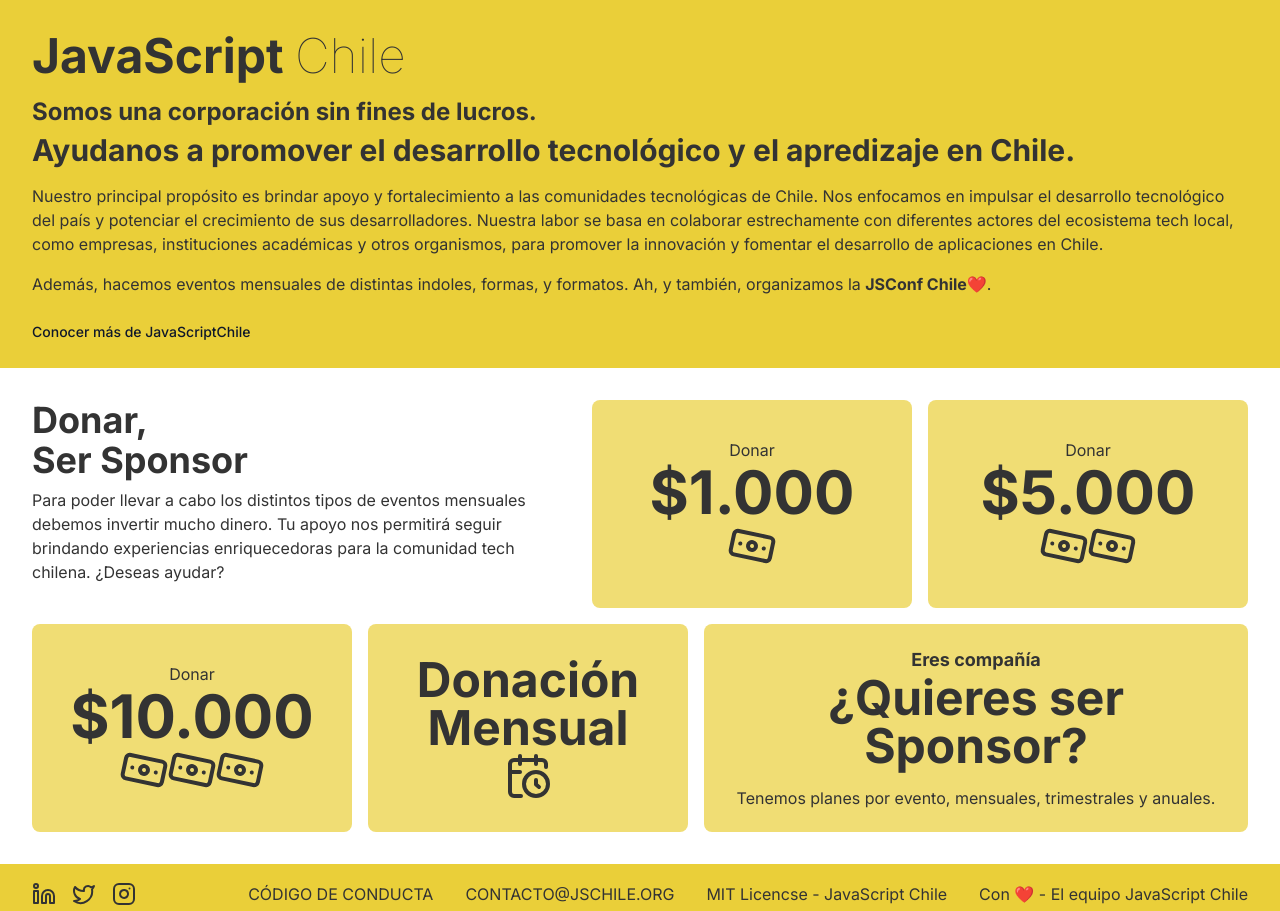
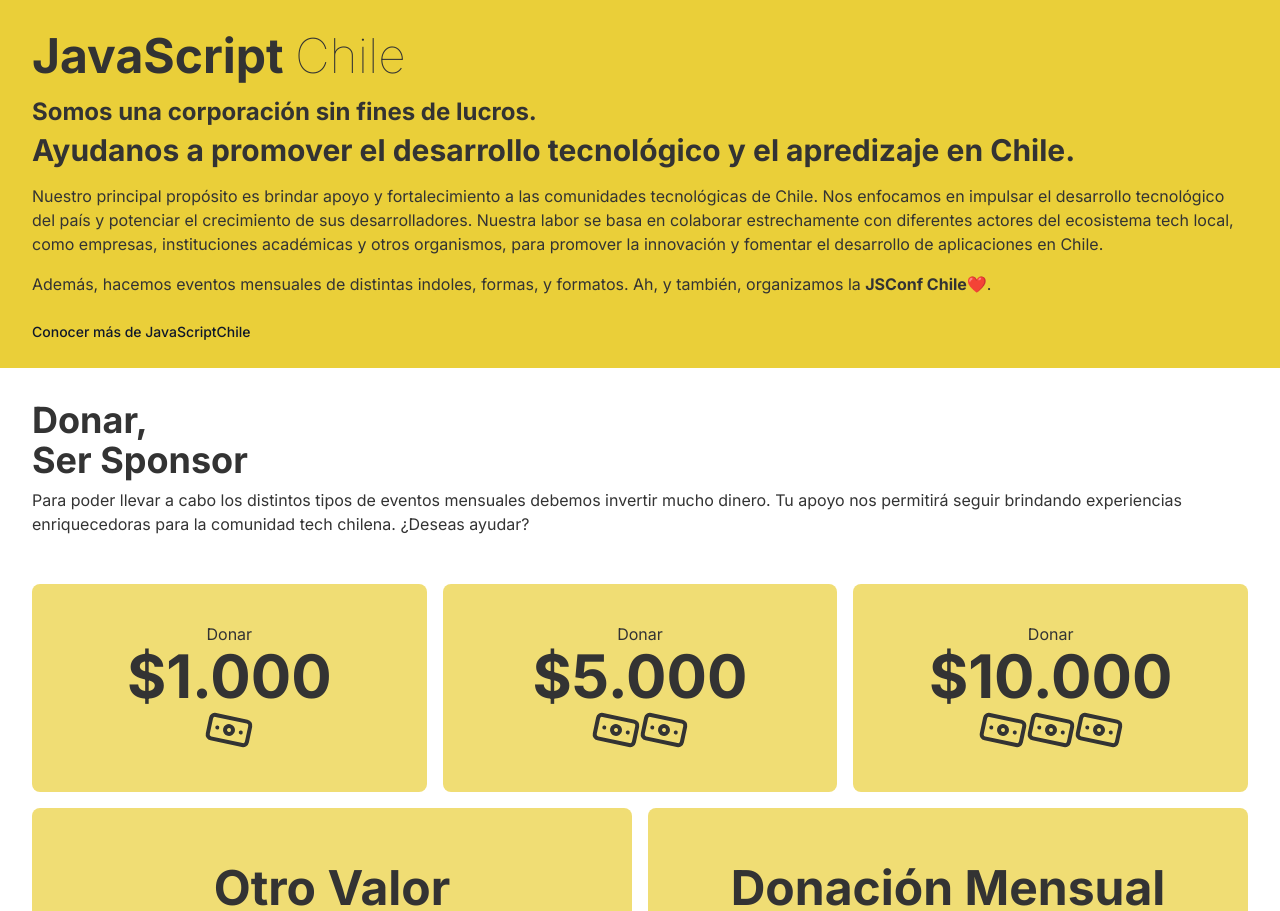
Before and after one commit to JSConfCL/getfunds, a Next.js app: page / in a window 1280 px wide. Shown: the top 911 px of the page. Built offline with nearby package versions, Linux system fonts and the light colour scheme.

Commit message:
feat: allow custom value donation (#6)

```diff
--- a/src/app/page.tsx
+++ b/src/app/page.tsx
@@ -1,5 +1,5 @@
 import Link from 'next/link'
-import { Banknote, CalendarClock } from 'lucide-react';
+import { Banknote, CalendarClock, Wallet } from 'lucide-react';
 
 import { buttonVariants } from "@/components/ui/button"
 
@@ -51,7 +51,7 @@
   {
     id: '1Luka',
     title: '1 Luca',
-    size: 'lg:col-span-3',
+    size: 'lg:col-span-4',
     amount: 1000,
     href: "https://mpago.la/1RX3F29",
     icon: <Banknote className="inline rotate-12 transition group-hover:rotate-45" size={48} />
@@ -59,7 +59,7 @@
   {
     id: '5Lukas',
     title: '5 Lucas',
-    size: 'lg:col-span-3',
+    size: 'lg:col-span-4',
     amount: 5000,
     href: "https://mpago.la/1jvHK63",
     icon: (
@@ -72,9 +72,9 @@
   {
     id: '10Lukas',
     title: '10 Lucas',
-    size: 'lg:col-span-3',
+    size: 'lg:col-span-4',
     amount: 10000,
-    href: "http://mpago.la/2a4gTpv",
+    href: "https://mpago.la/2a4gTpv",
     icon: (
       <>
         <Banknote className="inline rotate-12 transition group-hover:rotate-45" size={48} />
@@ -84,15 +84,23 @@
     )
   },
   {
+    id: 'Otro Valor',
+    title: 'Otro Valor',
+    size: 'lg:col-span-6',
+    href: "https://link.mercadopago.cl/jscl",
+    icon: <Wallet className="inline rotate-12 transition group-hover:-rotate-45" size={48} />
+  },
+  {
     id: 'DonaciónMensual',
     title: 'Donación Mensual',
-    size: 'lg:col-span-3',
+    size: 'lg:col-span-6',
     amount: null,
     href: "https://www.mercadopago.cl/subscriptions/checkout?preapproval_plan_id=2c93808489cf38670189d2bb9af20176",
     icon: <CalendarClock className="inline transition group-hover:rotate-12" size={48} />
-  }, {
+  },
+  {
     href: "mailto:contacto@jschile.org",
-    size: 'lg:col-span-5',
+    size: 'lg:col-span-12',
     children: (
       <>
         <h2 className="text-base font-bold lg:text-lg">Eres compañía</h2>
@@ -173,7 +181,7 @@
         </div>
       </div>
       <div className="w-full bg-white">
-        <div className="container mb-8 grid grid-cols-11 gap-4 pt-8 text-center lg:mt-0 lg:text-left">
+        <div className="container mt-8">
           <div className="col-span-12 lg:col-span-5">
             <h2 id="donations" className="mb-2 text-3xl font-bold lg:text-4xl">
               <span className="after:whitespace-pre after:content-['\a']">Donar,</span>
@@ -181,6 +189,8 @@
             </h2>
             <p className="mb-4 text-base">Para poder llevar a cabo los distintos tipos de eventos mensuales debemos invertir mucho dinero. Tu apoyo nos permitirá seguir brindando experiencias enriquecedoras para la comunidad tech chilena. ¿Deseas ayudar?</p>
           </div>
+        </div>
+        <div className="container mb-8 grid grid-cols-12 gap-4 pt-8 text-center lg:mt-0 lg:text-left">
           {donationOptions.map(donationOption => donationOption.children ? (
             <Card
               key={donationOption.id}
```
